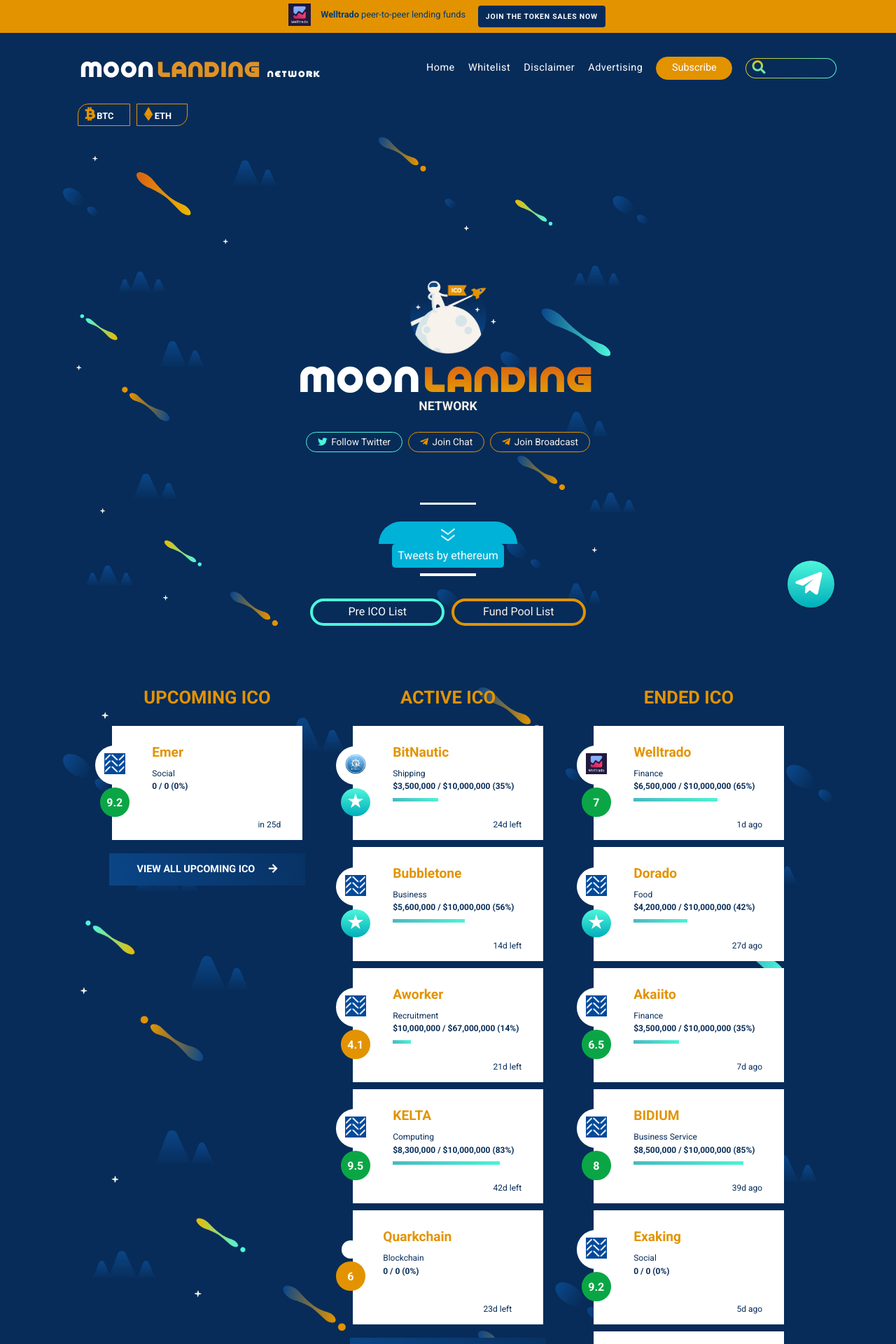
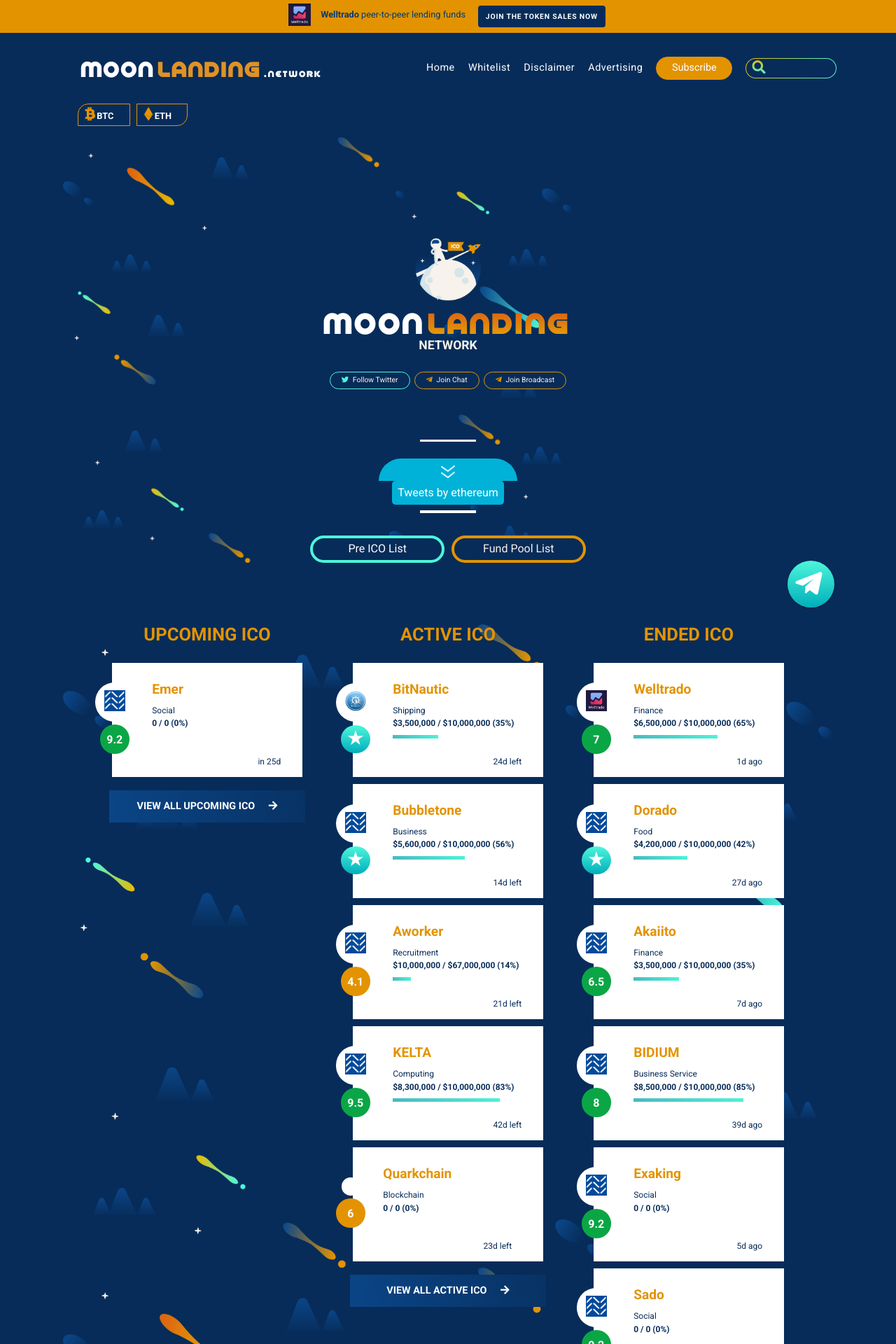
Before and after one commit to moonlandingnetwork/moonlandingnetwork.github.io, a Jekyll site: the page built from index.html, in a window 1280 px wide. Shown: the top 1920 px of the page at 70% size. Built offline with Jekyll 4.4.1, drawn with Linux system fonts in a browser that asks for light colours; cached includes are drawn as plain includes; nearby versions of some CDN libraries; comment, search, counter and statistics services are not loaded.

Commit message:
Layout Revision

```diff
--- a/css/style.css
+++ b/css/style.css
@@ -665,6 +665,7 @@ nav{
     color: #fff;
     font-size: 0.8rem;
     text-transform: uppercase;
+    margin: 0;
     /* font-family: 'Roboto', sans-serif;
     font-weight: 600; */
 }
@@ -1394,7 +1395,7 @@ footer{
 }
 /* Banner */
 .banner{
-    height: 50vh;
+    height: 40vh;
     display: -webkit-box;
     display: -ms-flexbox;
     display: flex;
@@ -1410,10 +1411,10 @@ footer{
     justify-content: flex-end;
 }
 .banner img{
-    width: 112px;
+    width: 96px;
 }
 .banner h1{
-    font-size: 3.3rem;
+    font-size: 2.7rem;
     letter-spacing: 4px;
 }
 .banner h1 span{
@@ -1438,6 +1439,7 @@ footer{
 .banner-buttons button{
     margin: 0 0.3em !important;
     padding: 0.35rem 1rem !important;
+    font-size: 0.65rem !important;
 }
 /* End Banner */
 /* Twitter Feed */
--- a/js/custom.js
+++ b/js/custom.js
@@ -82,8 +82,8 @@ for(let i=0; i<logo.length; i++){
   logoString.innerHTML = logoStringText[0] +"<span>" + logoStringText[1] + "<span>";
 }
 const navLogo = document.querySelector('#nav-main .logo');
-navLogo.innerHTML += '<span class="navlogo-subtitle">Network</span>';
-console.log(navLogo);
+navLogo.innerHTML += '<span class="navlogo-subtitle">.Network</span>';
+
 /* Telegeram Chat */
 const telegramChatToggle = document.getElementById('telegram-chat-toggle');
 if(telegramChatToggle != null ){
```
